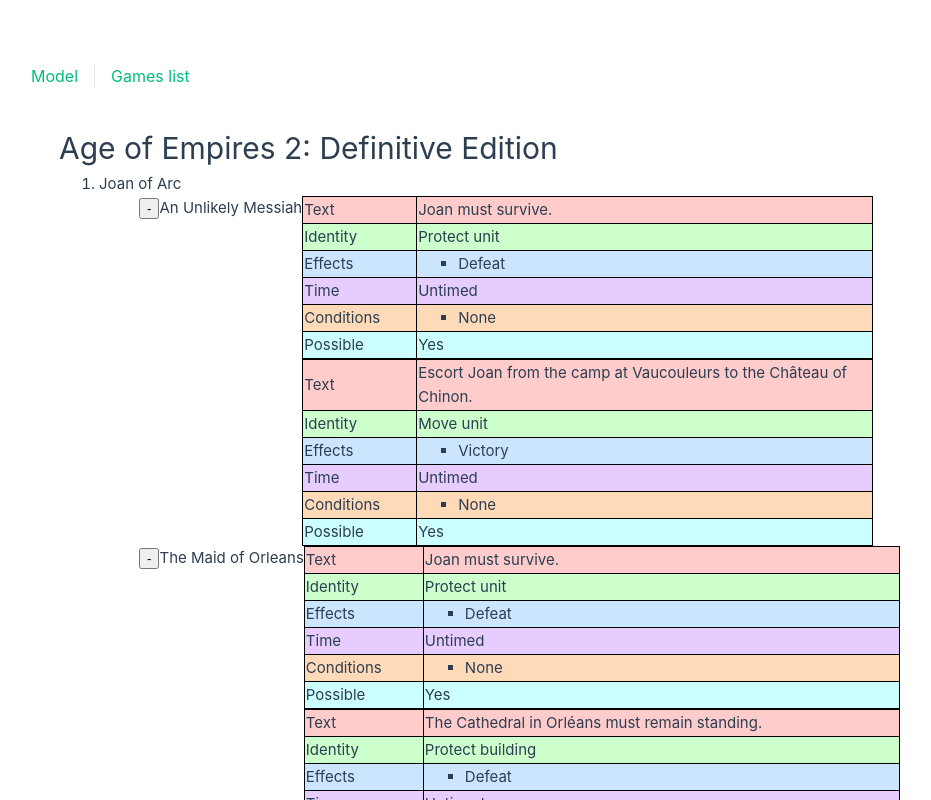
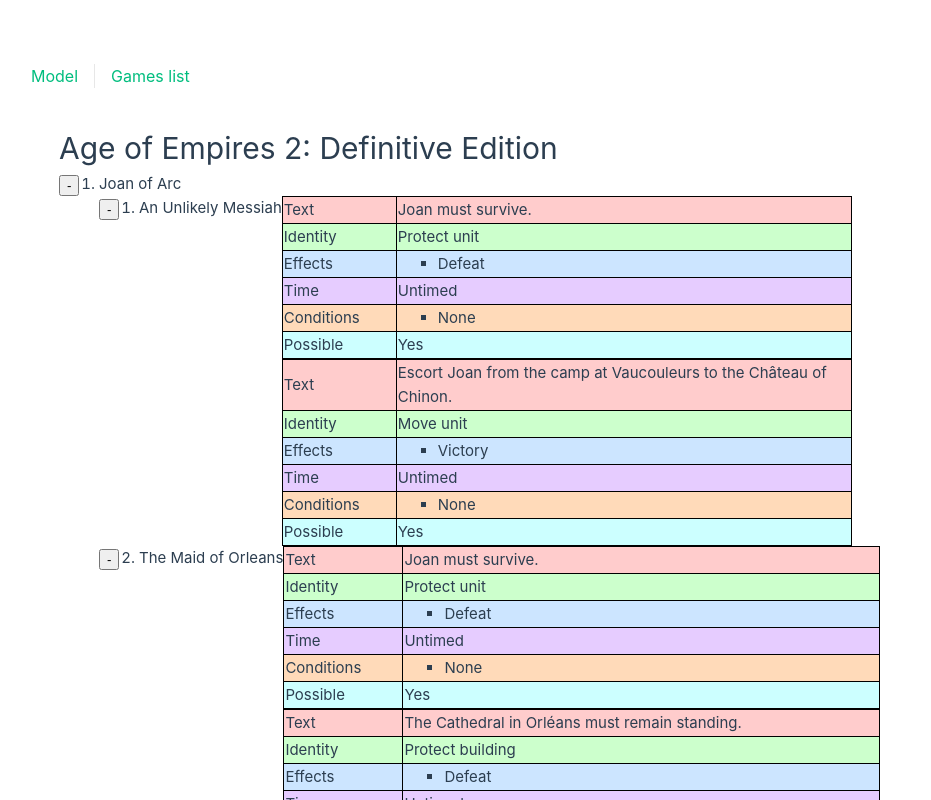
Before and after one commit to maedross/campaign-design, a Vue app: page /#/games/aoe2de in a window 1280 px wide. Shown: the top 800 px of the page, without its empty margins (1-932 px from the left). Built offline with nearby package versions, Linux system fonts and the light colour scheme.

Commit message:
Fixed the scenario list not rendering numbers

```diff
--- a/src/views/GameView.vue
+++ b/src/views/GameView.vue
@@ -3,17 +3,22 @@
     <div v-if="gameData">
       <h1>{{ gameData.name }}</h1>
       <ol>
-        <li v-for="(campaign, index) in gameData.campaigns" :key="index">
+        <div v-for="(campaign, index) in gameData.campaigns" :key="index" class="row-container">
+          <div>
+            <button @click="toggleCampaign(index)" class="expand-collapse-button">
+              {{ isCampaignExpanded(index) ? '-' : '+' }}
+            </button>
+          </div>
+          <li class="campaign">
             {{ campaign.name }}
-          <ol>
-            <li v-for="(scenario, sInd) in campaign.scenarios" :key="sInd" class="row-container">
-              <div>
-                <button @click="toggleScenario(index + '-' + sInd)">
+            <ol v-if="isCampaignExpanded(index)">
+              <div v-for="(scenario, sInd) in campaign.scenarios" :key="sInd" class="row-container">
+                <button @click="toggleScenario(index + '-' + sInd)" class="expand-collapse-button">
                   {{ isScenarioExpanded(index + '-' + sInd) ? '-' : '+' }}
                 </button>
-              </div>
+                <li>
+                  <div class="row-container">
                   {{ scenario.name }}
-
                   <div v-if="isScenarioExpanded(index + '-' + sInd)">
                     <table v-for="(objective, oInd) in scenario.objectives" :key="oInd">
                       <tbody>
@@ -44,7 +49,10 @@
                           <td>Conditions</td>
                           <td>
                             <ul>
-                          <li v-for="(condition, condInd) in objective.conditions" :key="condInd">
+                              <li
+                                v-for="(condition, condInd) in objective.conditions"
+                                :key="condInd"
+                              >
                                 {{ condition }}
                               </li>
                             </ul>
@@ -62,9 +70,12 @@
                       </tbody>
                     </table>
                   </div>
+                  </div>
                 </li>
+              </div>
             </ol>
           </li>
+        </div>
       </ol>
     </div>
     <p v-else>Loading game data...</p>
@@ -100,19 +111,32 @@
 const gameData = ref<GameData | null>(null)
 
 const expandedScenarios = reactive<Record<string, boolean>>({})
+const expandedCampaigns = reactive<Record<string, boolean>>({})
 
 const toggleScenario = (key: string) => {
   expandedScenarios[key] = !expandedScenarios[key]
+}
+
+const toggleCampaign = (key: number) => {
+  expandedCampaigns[key] = !expandedCampaigns[key]
 }
 
 const isScenarioExpanded = (key: string) => {
   return expandedScenarios[key]
 }
 
+const isCampaignExpanded = (key: number) => {
+  return expandedCampaigns[key]
+}
+
 onMounted(async () => {
   try {
     const data = await import(`../data/${gameId}.json`)
     gameData.value = data
+
+    gameData.value?.campaigns.forEach((campaign, campaignIndex) => {
+      expandedCampaigns[campaignIndex] = true
+    })
 
     gameData.value?.campaigns.forEach((campaign, campaignIndex) => {
       campaign.scenarios.forEach((_, scenarioIndex) => {
@@ -179,5 +203,14 @@
 .row-container {
   display: flex;
   align-items: flex-start;
+  position: relative;
+}
+
+.expand-collapse-button {
+  position: absolute;
+  left: -40px;
+  top: 3px;
+  margin: 0;
+  width: auto;
 }
 </style>
```
Lines whose indentation alone changed are shown as unchanged.
